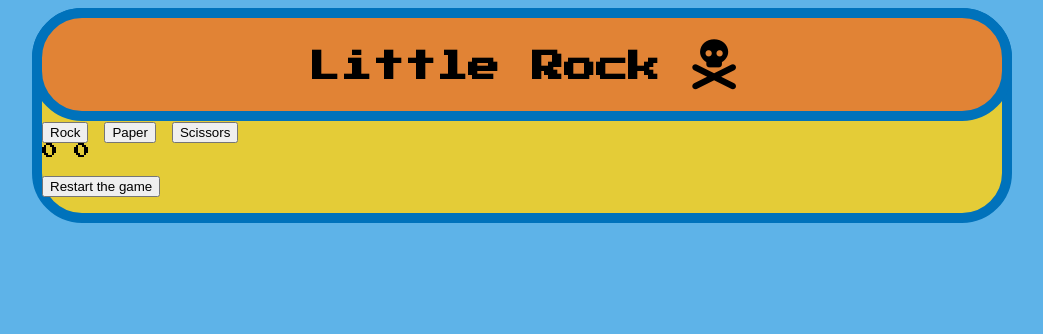
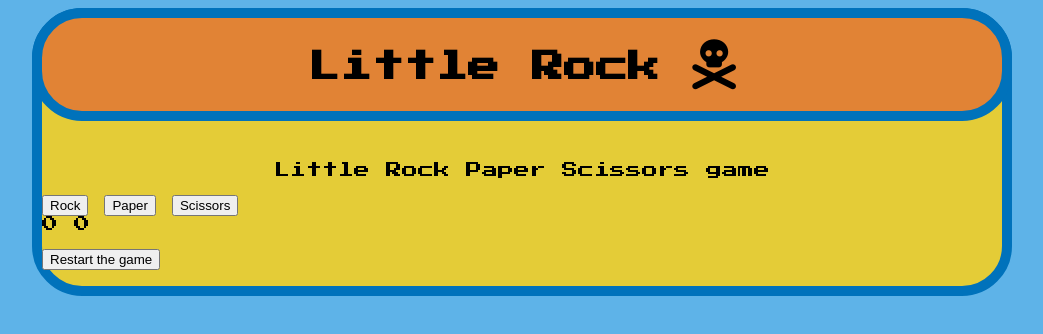
Before and after one commit to minow3/littlegame, a plain HTML site: page index.html in a window 1280 px wide. Shown: the whole page, without its empty margins (118-1161 px from the left). Drawn offline with Linux system fonts and the light colour scheme.

Commit message:
added intro text

```diff
--- a/index.html
+++ b/index.html
@@ -19,10 +19,16 @@
     <header class="header">
       <h1>Little Rock    <i class="fas fa-skull-crossbones"></i></h1>
     </header>
+    <div class="intro">
+      <p>Little Rock Paper Scissors game</p>
+    </div>
 
-    <button class="options">Rock</button>
-    <button class="options">Paper</button>
-    <button class="options">Scissors</button>
+    <div>
+      <button class="options">Rock</button>
+      <button class="options">Paper</button>
+      <button class="options">Scissors</button>
+    </div>
+
 
     <div class="message"></div>
     <span id="pScore">0</span>
--- a/style.css
+++ b/style.css
@@ -27,3 +27,7 @@
 .header i {
   font-size: 50px;
 }
+.intro {
+  padding-top: 25px;
+  text-align: center;
+}
```
